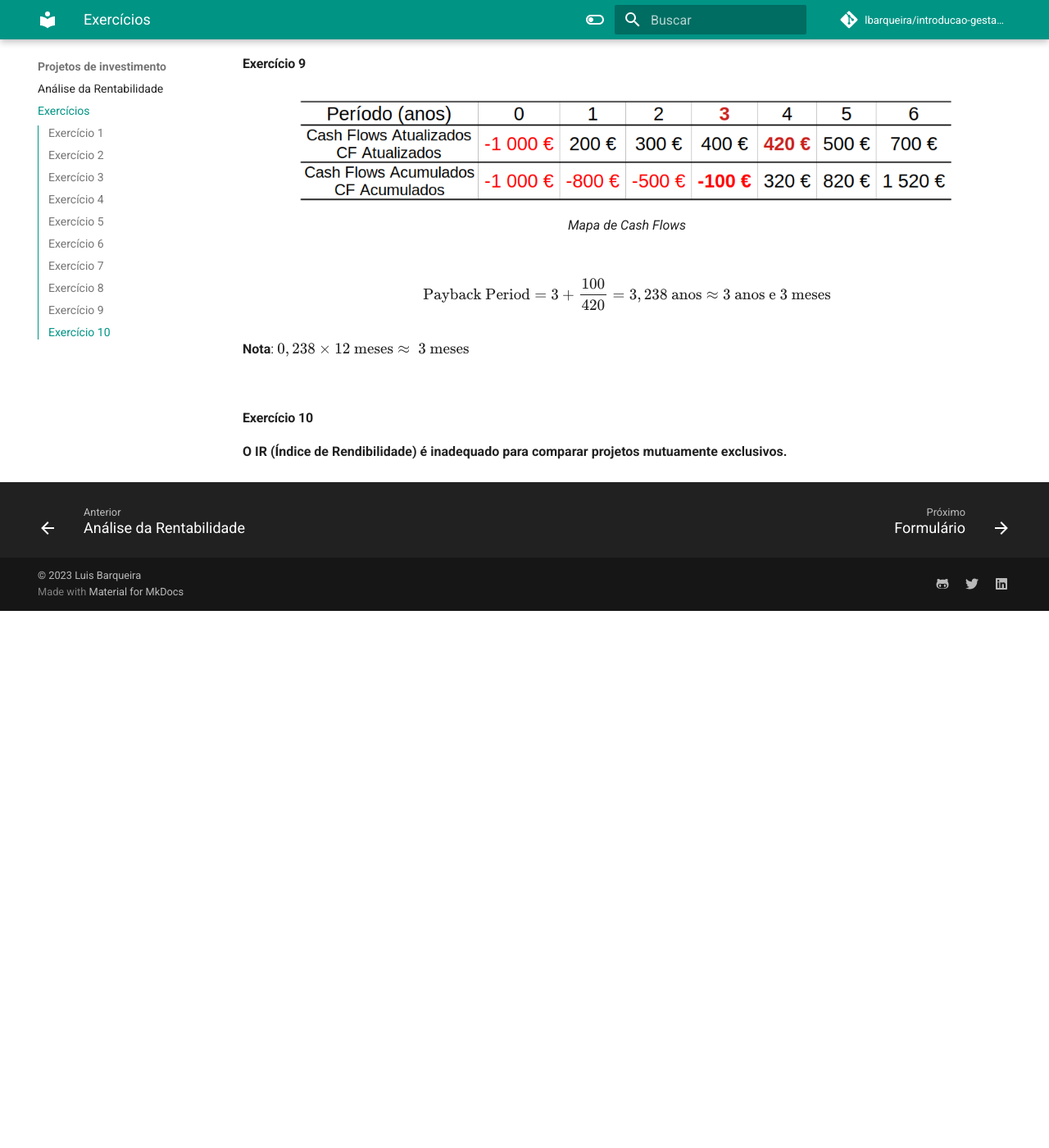
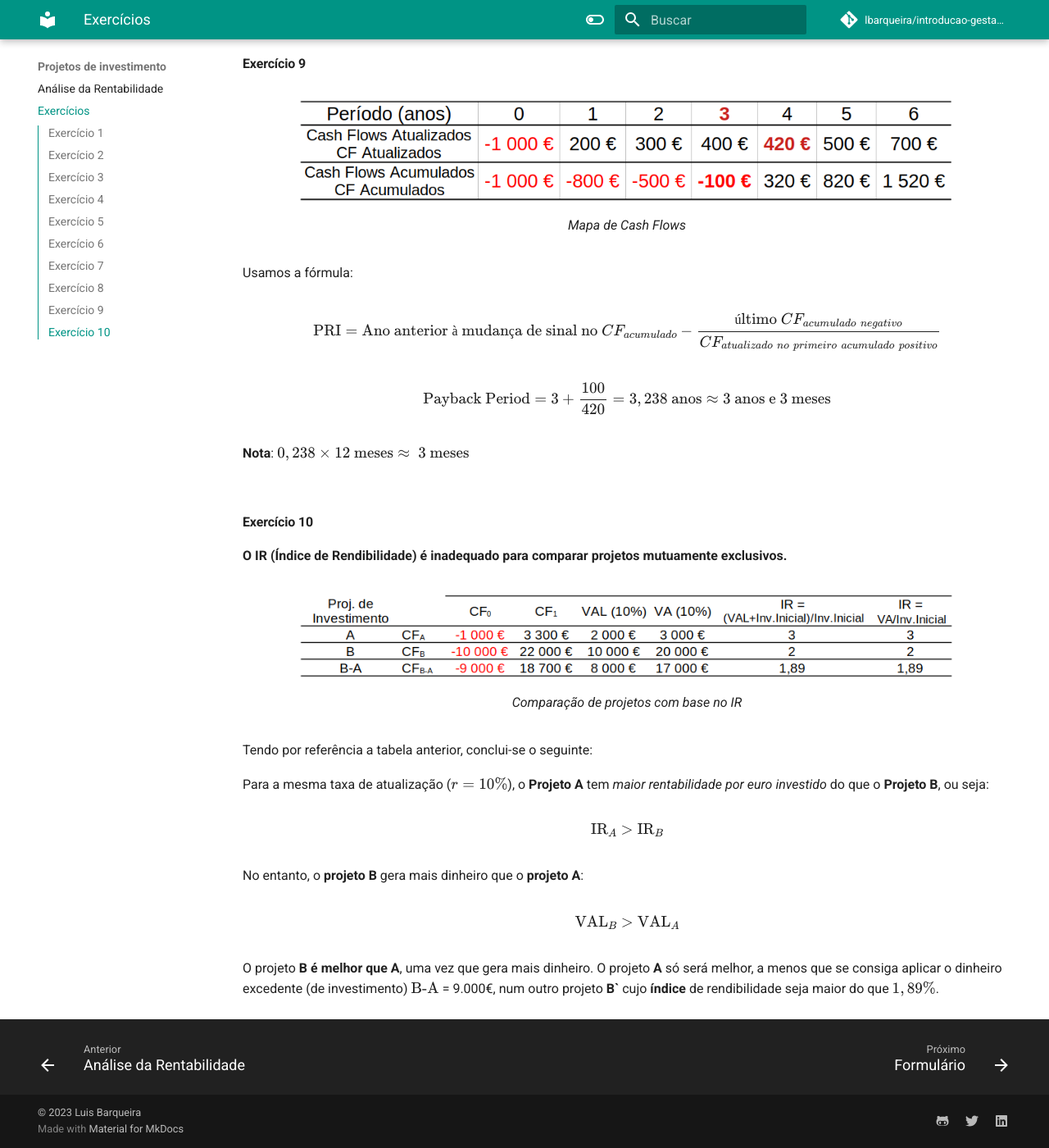
Before and after one commit to lbarqueira/introducao-gestao-material-mkdocs, an MkDocs documentation site: the page built from docs/exercicios_3.md, in a window 1280 px wide and 1400 px high, scrolled down 5424 px. Shown: the whole window at 82% size. Built offline with MkDocs 1.6.1 and Material for MkDocs 9.7.7, drawn with Linux system fonts in a browser that asks for light colours; comment, search, counter and statistics services are not loaded; before the commit the page ends 6169 px from its top, so only the background shows below that; some of the changed text lies outside the part shown.

Commit message:
update docs

```diff
--- a/docs/exercicios_3.md
+++ b/docs/exercicios_3.md
@@ -152,7 +152,7 @@ O **Projeto A** é preferível ao **Projeto B**, a menos que se consiga aplicar
 
 $$ \text{VAL}_A > \text{VAL}_B $$
 
-O projeto **A é melhor que B** a menos que consiga aplicar o dinheiro excedente $\text{A-B}$ num projeto com rentabilidade maior do que $8\%$.
+O projeto **A é melhor que B** a menos que consiga aplicar o dinheiro excedente (de investimento) $\text{A-B}$ num projeto com rentabilidade maior do que $8\%$.
 
 &nbsp;
 
@@ -163,6 +163,10 @@ O projeto **A é melhor que B** a menos que consiga aplicar o dinheiro excedente
   <figcaption>Mapa de Cash Flows</figcaption>
 </figure>
 
+Usamos a fórmula:
+
+$$ \text{PRI} = \text{Ano anterior à mudança de sinal no } CF_{acumulado} - \frac{\text{último } CF_{acumulado \; negativo}}{CF_{atualizado \; no \; primeiro \; acumulado \; positivo}} $$
+
 $$ \text{Payback Period} = 3 + \frac{100}{420} = 3,238 \text{ anos} \approx 3 \text{ anos e 3 meses} $$
 
 **Nota**: $0,238 \times 12 \text{ meses} \approx \text{ 3 meses}$
@@ -172,3 +176,20 @@ $$ \text{Payback Period} = 3 + \frac{100}{420} = 3,238 \text{ anos} \approx 3 \t
 #### Exercício 10
 
 **O IR (Índice de Rendibilidade) é inadequado para comparar projetos mutuamente exclusivos.**
+
+<figure markdown>
+  <img src="../images/tabela_44.png" width="800">
+  <figcaption>Comparação de projetos com base no IR</figcaption>
+</figure>
+
+Tendo por referência a tabela anterior, conclui-se o seguinte:
+
+Para a mesma taxa de atualização ($r = 10\%$), o **Projeto A** tem *maior rentabilidade por euro investido* do que o **Projeto B**, ou seja:
+
+$$ \text{IR}_A > \text{IR}_B $$
+
+No entanto, o **projeto B** gera mais dinheiro que o **projeto A**:
+
+$$ \text{VAL}_B > \text{VAL}_A $$
+
+O projeto **B é melhor que A**, uma vez que gera mais dinheiro. O projeto **A** só será melhor, a menos que se consiga aplicar o dinheiro excedente (de investimento) $\text{B-A}$ = 9.000€, num outro projeto **B`** cujo **índice** de rendibilidade seja maior do que $1,89\%$.
```
Also changed, not shown: docs/anal_rentabilidade.md (+1 -1 lines), docs/images/tabela_44.png (added).
